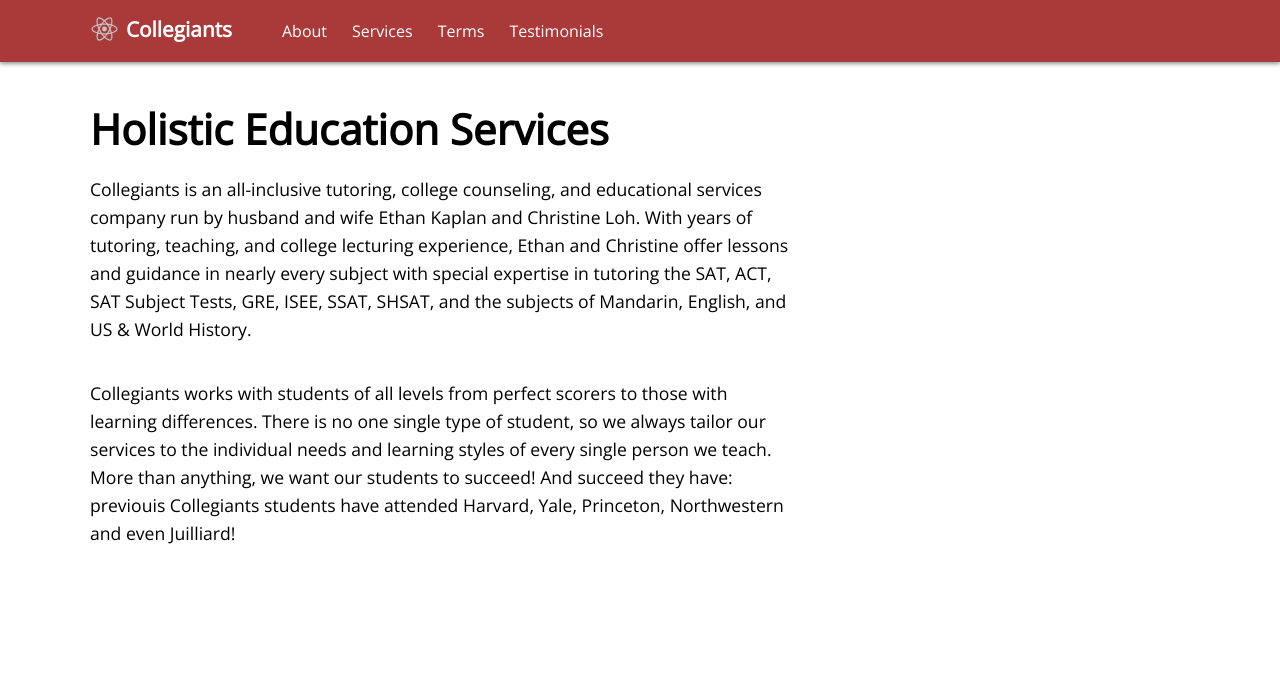
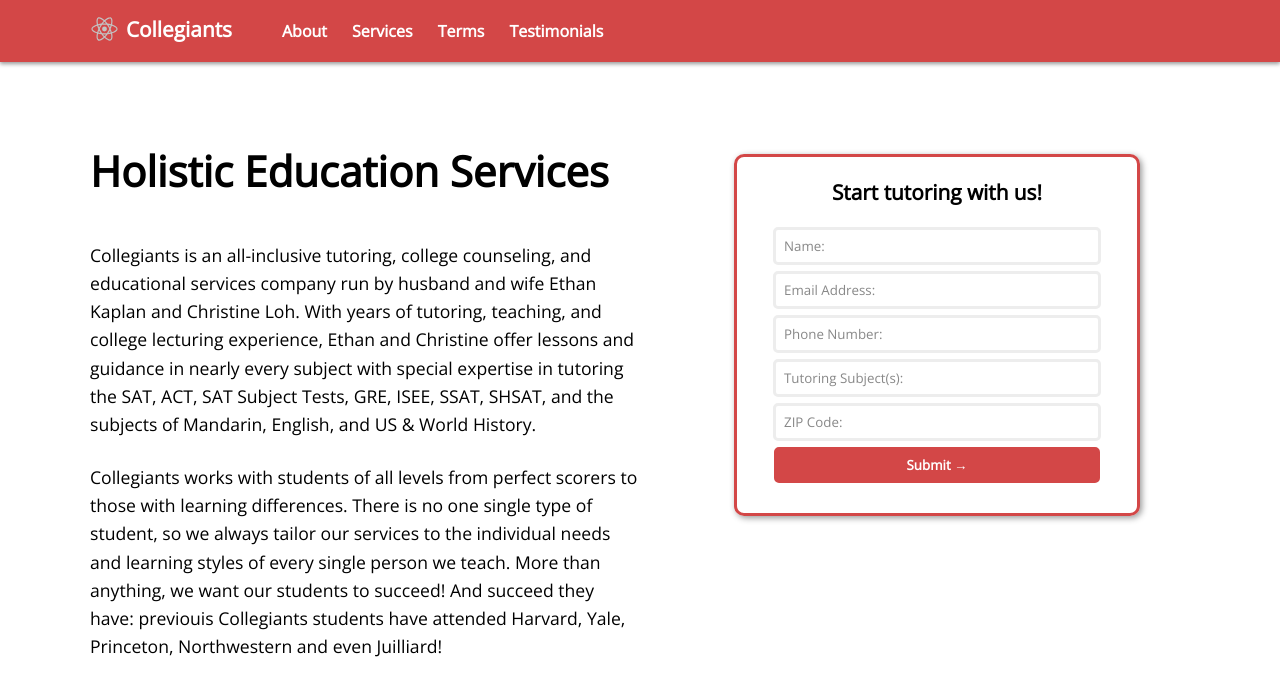
Before and after one commit to gibsonhdrew/collegiants, a React (Create React App) app: page / in a window 1280 px wide. Shown: the top 696 px of the page. Built offline with nearby package versions, Linux system fonts and the light colour scheme.

Commit message:
input box on home page

```diff
--- a/src/App.css
+++ b/src/App.css
@@ -17,7 +17,7 @@ a {
   line-height: 160%;
   text-align: left;
   max-width: 700px;
-  margin-bottom: 35px;
+  margin-bottom: 25px;
 }
 
 .App-logo {
@@ -33,6 +33,24 @@ a {
   color: white;
 }
 
+.submitBtn:hover {
+  cursor: pointer;
+}
+
+.homeInput {
+  width: 312px;
+  height: 30px;
+  border: 3px solid #EDEDED;
+  border-radius: 5px;
+  margin-bottom: 6px;
+  padding-left: 8px;
+}
+
+::placeholder { /* Chrome, Firefox, Opera, Safari 10.1+ */
+  color: #888;
+  opacity: 1; /* Firefox */
+}
+
 @keyframes App-logo-spin {
   from { transform: rotate(0deg); }
   to { transform: rotate(360deg); }
--- a/src/App.js
+++ b/src/App.js
@@ -59,7 +59,7 @@ const Nav = (props) => (
     position: 'fixed',
     width: '100vw',
     textAlign: 'left',
-    backgroundColor: '#aa3a39',
+    backgroundColor: '#d34747',
     boxShadow: '0px 2px 4px #999',
     paddingTop: '15px',
     height: '47px',
@@ -70,6 +70,7 @@ const Nav = (props) => (
 const NavItems = (props) => (
   <div style={{
     width: '1100px',
+    fontWeight: 'bold',
     maxWidth: '100vw',
     margin: '0 auto',
   }} {...props} />
--- a/src/modules/Home.js
+++ b/src/modules/Home.js
@@ -4,6 +4,8 @@ class Home extends Component {
   render() {
     return (
       <div>
+        <EmailBox/>
+        <div style={{width: '550px'}}>
           <HomeHeader>Holistic Education Services</HomeHeader>
           <p className='bodyText'>
             Collegiants is an all-inclusive tutoring, college counseling, and educational services company run by husband and wife Ethan Kaplan and Christine Loh. With years of tutoring, teaching, and college lecturing experience, Ethan and Christine offer lessons and guidance in nearly every subject with special expertise in tutoring the SAT, ACT, SAT Subject Tests, GRE, ISEE, SSAT, SHSAT, and the subjects of Mandarin, English, and US & World History.
@@ -12,15 +14,53 @@ class Home extends Component {
           Collegiants works with students of all levels from perfect scorers to those with learning differences. There is no one single type of student, so we always tailor our services to the individual needs and learning styles of every single person we teach. More than anything, we want our students to succeed! And succeed they have: previouis Collegiants students have attended Harvard, Yale, Princeton, Northwestern and even Juilliard!
           </p>
         </div>
+      </div>
     )
   }
 }
 
 const HomeHeader = (props) => (
-  <div style = {{
+  <p style = {{
     fontWeight: 'bold',
     fontSize: '42px'
   }} {...props} />
 )
 
+const EmailBox = (props) => (
+  <div style = {{
+    border: '3px solid #D34747',
+    boxShadow: '2px 2px 6px #999999',
+    float: 'right',
+    marginTop: '12px',
+    marginRight: '50px',
+    display: 'absolute',
+    textAlign: 'center',
+    borderRadius: '10px',
+    width: '400px',
+    height: '356px'
+  }} {...props}>
+    <p style={{
+      fontWeight: 'bold',
+      fontSize: '1.3em'
+    }}>Start tutoring with us!</p>
+    <input className='homeInput' placeholder='Name:'/><br/>
+    <input className='homeInput' placeholder='Email Address:'/><br/>
+    <input className='homeInput' placeholder='Phone Number:'/><br/>
+    <input className='homeInput' placeholder='Tutoring Subject(s):'/><br/>
+    <input className='homeInput' placeholder='ZIP Code:'/><br/>
+    <button className='submitBtn' style={{
+      width: '326px',
+      height:'36px',
+      backgroundColor: '#D34747',
+      border: '3px solid #D34747',
+      borderRadius:'5px',
+      fontWeight: 'bold',
+      color: 'white',
+      marginBottom:'5px'
+    }}>
+      Submit &rarr;
+    </button>
+  </div>
+)
+
 export default Home;
--- a/src/modules/Testimonials.js
+++ b/src/modules/Testimonials.js
@@ -42,7 +42,8 @@ const Testimonial = (props) => (
     marginTop: '10px',
     paddingLeft: '25px',
     paddingRight: '25px',
-    border: '2px solid #aa3e39'
+    borderRadius: '5px',
+    border: '2px solid #d34747'
   }} {...props} />
 )
 
```
Lines whose indentation alone changed are shown as unchanged.
